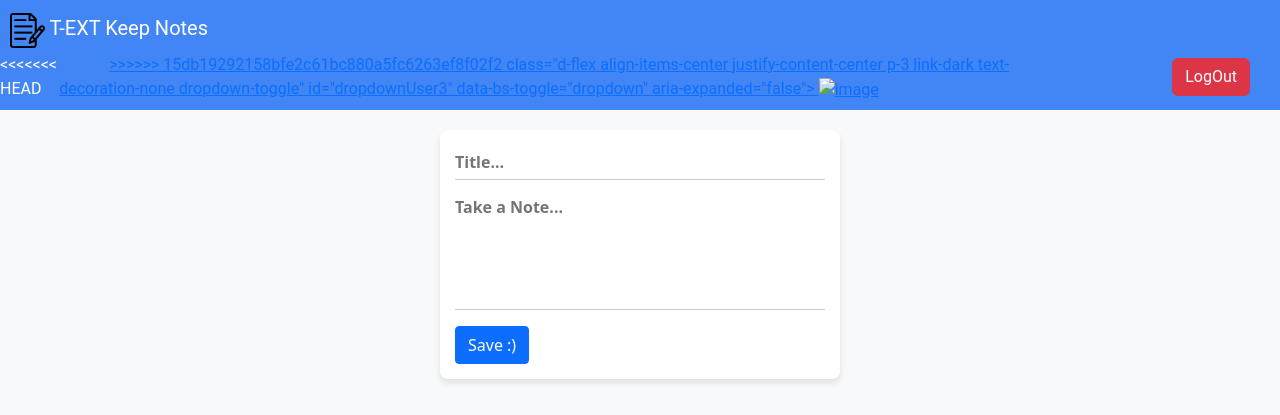
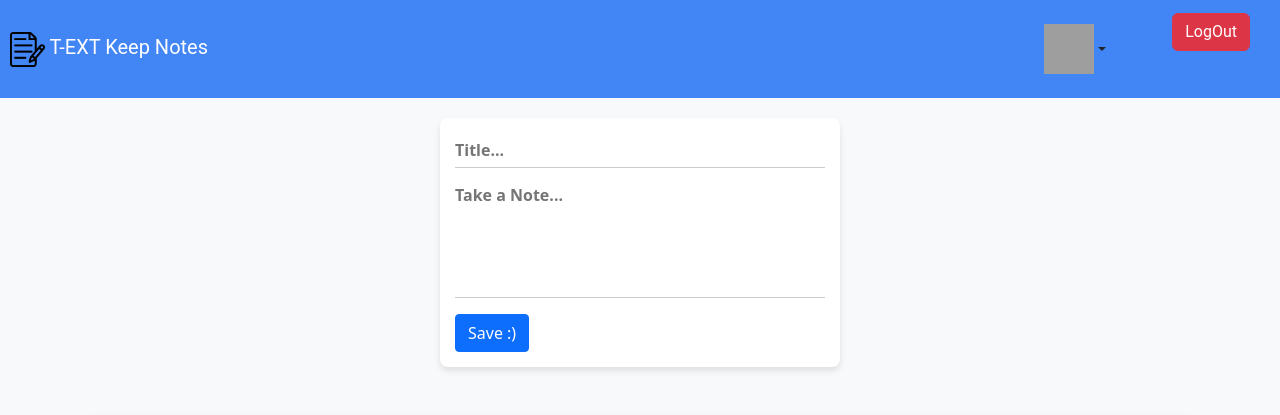
Before and after one commit to Chetan-Belwal/Nest_notes_app, a Node project: template views/dashBoard.hbs in a window 1280 px wide. Shown: the top 415 px of the page. Run offline with Node 20 templates, Linux system fonts and the light colour scheme; the template is opened without the code that fills it, so the values that code supplies are empty; some libraries are stand-ins or nearby versions.

Commit message:
Wip-fixed error

```diff
--- a/package.json
+++ b/package.json
@@ -36,6 +36,7 @@
     "cookie-parser": "^1.4.6",
     "dotenv": "^16.3.1",
     "express-handlebars": "^5.3.0",
+    "file-type": "^19.0.0",
     "handlebars": "^4.7.8",
     "hbs": "^4.2.0",
     "method-override": "^3.0.0",
@@ -48,7 +49,8 @@
     "rxjs": "^7.8.1",
     "sequelize": "^6.35.2",
     "sequelize-typescript": "^2.1.6",
-    "umzug": "^3.5.0"
+    "umzug": "^3.5.0",
+    "uuid": "^9.0.1"
   },
   "devDependencies": {
     "@nestjs/cli": "^10.0.0",
--- a/src/migrationHandler.ts
+++ b/src/migrationHandler.ts
@@ -3,7 +3,7 @@ import { Sequelize } from 'sequelize';
 import { cwd } from 'node:process';
 
 
-const sequelize = new Sequelize('User', 'root', 'Rubi@123', {
+const sequelize = new Sequelize('User', 'root', '123', {
 
   dialect: 'mysql',
   host: 'localhost',
--- a/src/notes/controller/notes.controller.ts
+++ b/src/notes/controller/notes.controller.ts
@@ -44,7 +44,7 @@ export class NotesController {
     @Query('shared') share: 'all' | 'withMe' | 'byMe',
   ) {
 
-   const profile_image = this.noteservice.findPic(user)
+   const profile_image = await this.noteservice.findPic(user)
     if (share === 'withMe') {
       const receivedNotes = await this.noteservice.showMyReceivedNotes(user);
       return { receivedNotes ,profile_image};
--- a/views/dashBoard.hbs
+++ b/views/dashBoard.hbs
@@ -112,27 +112,16 @@
       T-EXT Keep Notes
     </a>
     <div style="display: flex;">
-<<<<<<< HEAD
-      <div class="dropdown" style="margin-right: 90px;">
-        <a href="#"
-=======
       <div class="dropdown" style="margin-right: 50px;">
         <a href="/notes/dashboard"
->>>>>>> 15db19292158bfe2c61bc880a5fc6263ef8f02f2
           class="d-flex align-items-center justify-content-center p-3 link-dark text-decoration-none dropdown-toggle"
           id="dropdownUser3" data-bs-toggle="dropdown" aria-expanded="false">
-          <img src="" alt="image" >
+          <img src="http://localhost:3000/pfp/{{profile_image}}" style="height:50px; width:50px" alt="image" >
         </a>
         <ul class="dropdown-menu text-small shadow" aria-labelledby="dropdownUser3">
-<<<<<<< HEAD
-          <form action="/notes/upload" method="post" enctype="multipart/form-data">
-          <li><input type="file" name="file" style="margin-bottom: 20px; margin-left:8px"></li>
-          <li><button class="btn btn-success" style="margin-left: 10px;">Upload Picture</button></li>
-=======
           <form action="/users/upload" method="post" enctype="multipart/form-data">
           <input type="file" name="file" >
           <li><button class=" btn btn-success" style="margin-top: 10px;" >Upload Picture</button></li>
->>>>>>> 15db19292158bfe2c61bc880a5fc6263ef8f02f2
           </form>
         </ul>
       </div>
```
Also changed, not shown: src/notes/services/notes.service.ts (+3 -4 lines), 4 other files.
